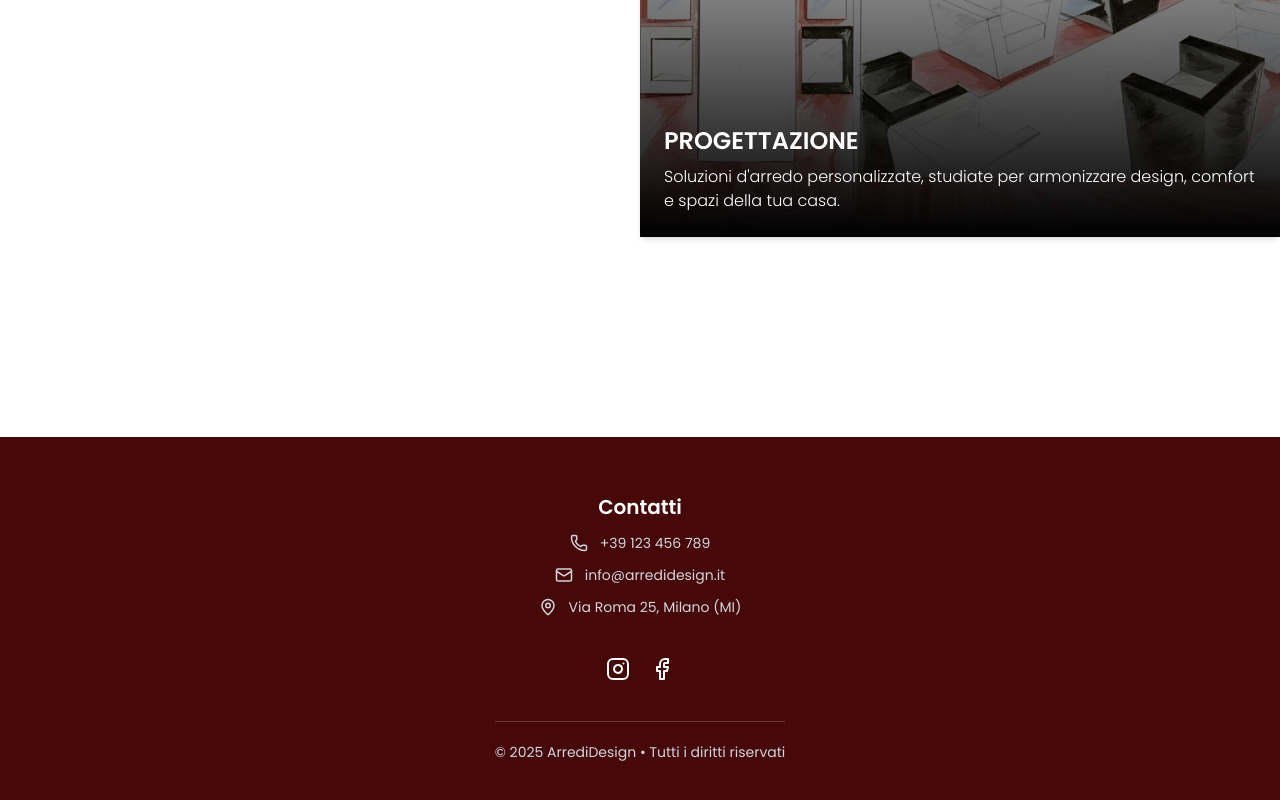
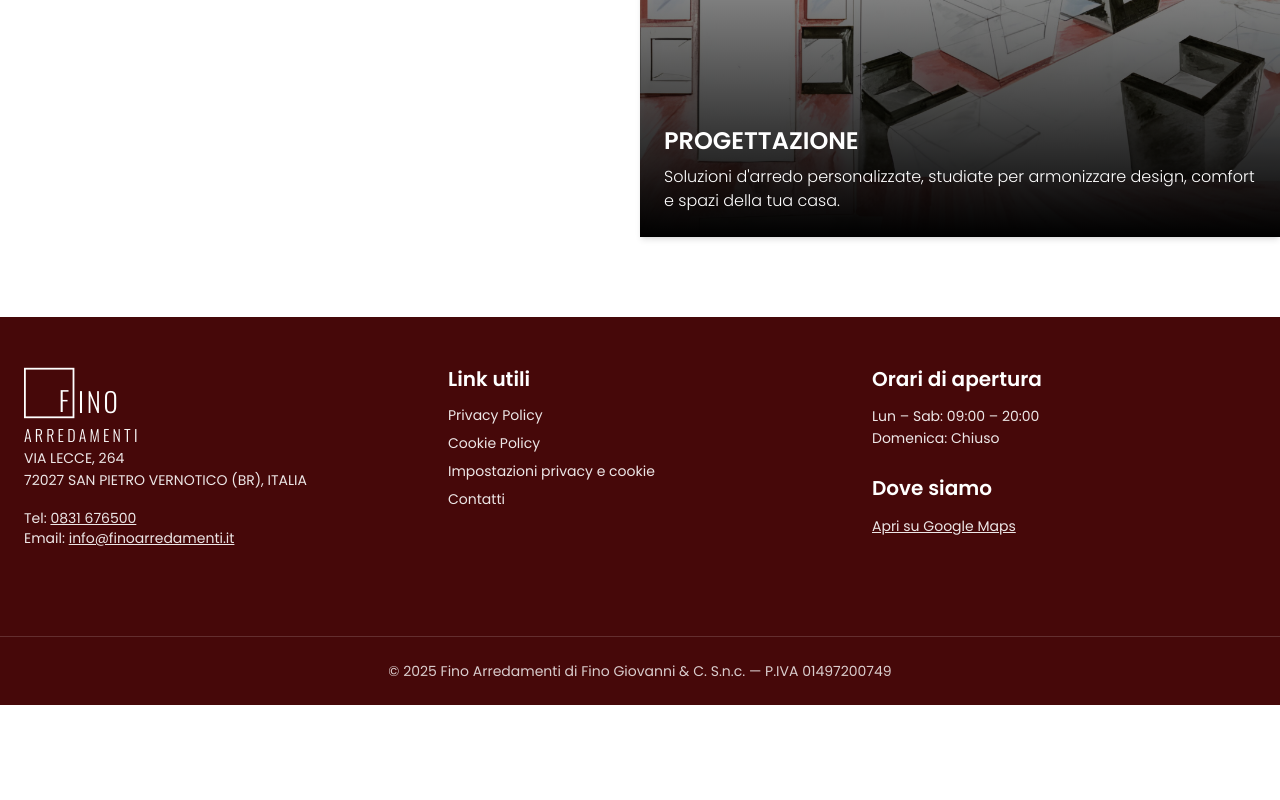
Before and after one commit to TommasoGrasso/arredamenti, a React (Vite) app: page / in a window 1280 px wide. Shown: the part 7247-8047 px from the top of the page. After the commit the page ends 7952 px from the top, so only its background shows below. Built offline with nearby package versions, Linux system fonts and the light colour scheme; a web font is replaced by a local one.

Commit message:
footer better

```diff
--- a/src/components/Footer.tsx
+++ b/src/components/Footer.tsx
@@ -1,48 +1,102 @@
 import React from "react";
-import { Facebook, Instagram, Phone, Mail, MapPin } from "lucide-react";
 
 const Footer: React.FC = () => {
   return (
-    <div className="pt-50">
-      <footer className="bg-red-950 text-white w-full py-14 flex flex-col items-center justify-center">
-        {/* Contenuto principale */}
-        <div className="flex flex-col sm:flex-row justify-center items-center gap-16 w-full max-w-5xl">
-          {/* Contatti */}
-          <div className="flex flex-col items-center text-center">
-            <h3 className="text-xl font-semibold mb-3">Contatti</h3>
-            <ul className="space-y-3 text-sm text-gray-300">
-              <li className="flex items-center justify-center gap-3">
-                <Phone size={18} /> +39 123 456 789
-              </li>
-              <li className="flex items-center justify-center gap-3">
-                <Mail size={18} /> info@arredidesign.it
-              </li>
-              <li className="flex items-center justify-center gap-3">
-                <MapPin size={18} /> Via Roma 25, Milano (MI)
-              </li>
-            </ul>
-            {/* Social */}
-            <div className="flex flex-col items-center text-center pt-10">
-              <div className="flex gap-5">
-                <Instagram
-                  className="cursor-pointer hover:text-gray-300 transition"
-                  size={24}
-                />
-                <Facebook
-                  className="cursor-pointer hover:text-gray-300 transition"
-                  size={24}
-                />
+    <footer className="bg-red-950 text-white mt-20">
+      <div className="max-w-7xl mx-auto px-6 py-12 grid grid-cols-1 md:grid-cols-3 gap-10">
+        {/* COLONNA 1 — INFO AZIENDALI */}
+        <div>
+          <div className="inline-flex flex-col items-start cursor-pointer">
+            <div className="w-[100px] h-14 relative">
+              <div className="absolute top-0 left-0 inline-flex items-center transition-all scale-90 origin-left">
+                <div className="w-14 h-14 flex items-center justify-center border-2 relative cursor-pointer">
+                  <span className="text-3xl font-[Oswald] font-light tracking-widest transform translate-x-4.5 translate-y-2">
+                    F
+                  </span>
+                </div>
+                <span className="ml-1 mt-4.5 self-center text-3xl font-[Oswald] font-light tracking-widest">
+                  INO
+                </span>
               </div>
             </div>
+            <div className="w-full flex justify-center mt-0.5 transition-all">
+              <span className="text-base font-[Oswald] font-light tracking-[0.2em] z-20 relative whitespace-nowrap">
+                ARREDAMENTI
+              </span>
+            </div>
           </div>
+          <p className="text-sm leading-relaxed opacity-90">
+            VIA LECCE, 264
+            <br />
+            72027 SAN PIETRO VERNOTICO (BR), ITALIA
+          </p>
+
+          <p className="mt-4 text-sm opacity-90">
+            Tel:{" "}
+            <a href="tel:+390831676500" className="underline">
+              0831 676500
+            </a>
+            <br />
+            Email:{" "}
+            <a href="mailto:info@finoarredamenti.it" className="underline">
+              info@finoarredamenti.it
+            </a>
+          </p>
         </div>
 
-        {/* Copyright */}
-        <div className="border-t border-white/20 mt-10 pt-5 text-center text-gray-300 text-sm">
-          © {new Date().getFullYear()} ArrediDesign • Tutti i diritti riservati
+        {/* COLONNA 2 — LINK UTILI */}
+        <div>
+          <h3 className="text-xl font-semibold mb-3">Link utili</h3>
+          <ul className="space-y-2 text-sm opacity-90">
+            <li>
+              <a href="/privacy" className="hover:opacity-100 transition">
+                Privacy Policy
+              </a>
+            </li>
+            <li>
+              <a href="/cookie" className="hover:opacity-100 transition">
+                Cookie Policy
+              </a>
+            </li>
+            <li>
+              <a href="#" className="hover:opacity-100 transition">
+                Impostazioni privacy e cookie
+              </a>
+            </li>
+            <li>
+              <a href="/contatti" className="hover:opacity-100 transition">
+                Contatti
+              </a>
+            </li>
+          </ul>
         </div>
-      </footer>
-    </div>
+
+        {/* COLONNA 3 — MAPPA / ORARI */}
+        <div>
+          <h3 className="text-xl font-semibold mb-3">Orari di apertura</h3>
+          <p className="text-sm opacity-90 leading-relaxed">
+            Lun – Sab: 09:00 – 20:00
+            <br />
+            Domenica: Chiuso
+          </p>
+
+          <h3 className="text-xl font-semibold mt-6 mb-3">Dove siamo</h3>
+          <a
+            href="https://www.google.com/maps?q=VIA+LECCE+264+SAN+PIETRO+VERNOTICO"
+            target="_blank"
+            className="underline text-sm opacity-90 hover:opacity-100"
+          >
+            Apri su Google Maps
+          </a>
+        </div>
+      </div>
+
+      {/* COPYRIGHT */}
+      <div className="border-t border-white/20 mt-10 py-6 text-center text-sm opacity-80">
+        © {new Date().getFullYear()} Fino Arredamenti di Fino Giovanni & C.
+        S.n.c. — P.IVA 01497200749
+      </div>
+    </footer>
   );
 };
 
```
